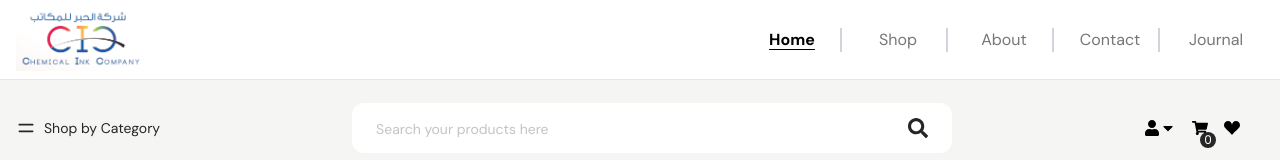
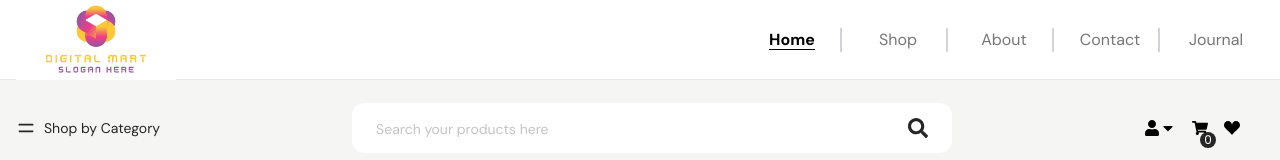
Before and after one commit to Kalpesh446/E-commece-website-react, a React (Vite) app in the folder E-commerce website/: page / in a window 1280 px wide. Shown: the top 160 px of the page. Built offline with nearby package versions, Linux system fonts and the light colour scheme.

Commit message:
logo change

```diff
--- a/E-commerce website/src/assets/images/index.js
+++ b/E-commerce website/src/assets/images/index.js
@@ -1,4 +1,4 @@
-import logo from "./orebiLogo.png";
+import logo from "./logo.png";
 import logoLight from "./logoLight.png";
 import bannerImgOne from "./banner/bannerImgOne.webp";
 import bannerImgTwo from "./banner/bannerImgTwo.webp";
--- a/E-commerce website/src/ui/components/home/Header/Header.jsx
+++ b/E-commerce website/src/ui/components/home/Header/Header.jsx
@@ -33,7 +33,7 @@ const Header = () => {
           <Flex className="flex items-center justify-between h-full">
             <Link to="/">
               <div>
-                <Image className="w-32 object-cover" imgSrc={logo} />
+                <Image className="w-40 h-20 object-cover" imgSrc={logo} />
               </div>
             </Link>
             <div>
```
Also changed, not shown: E-commerce website/src/assets/images/logo.png (added).
